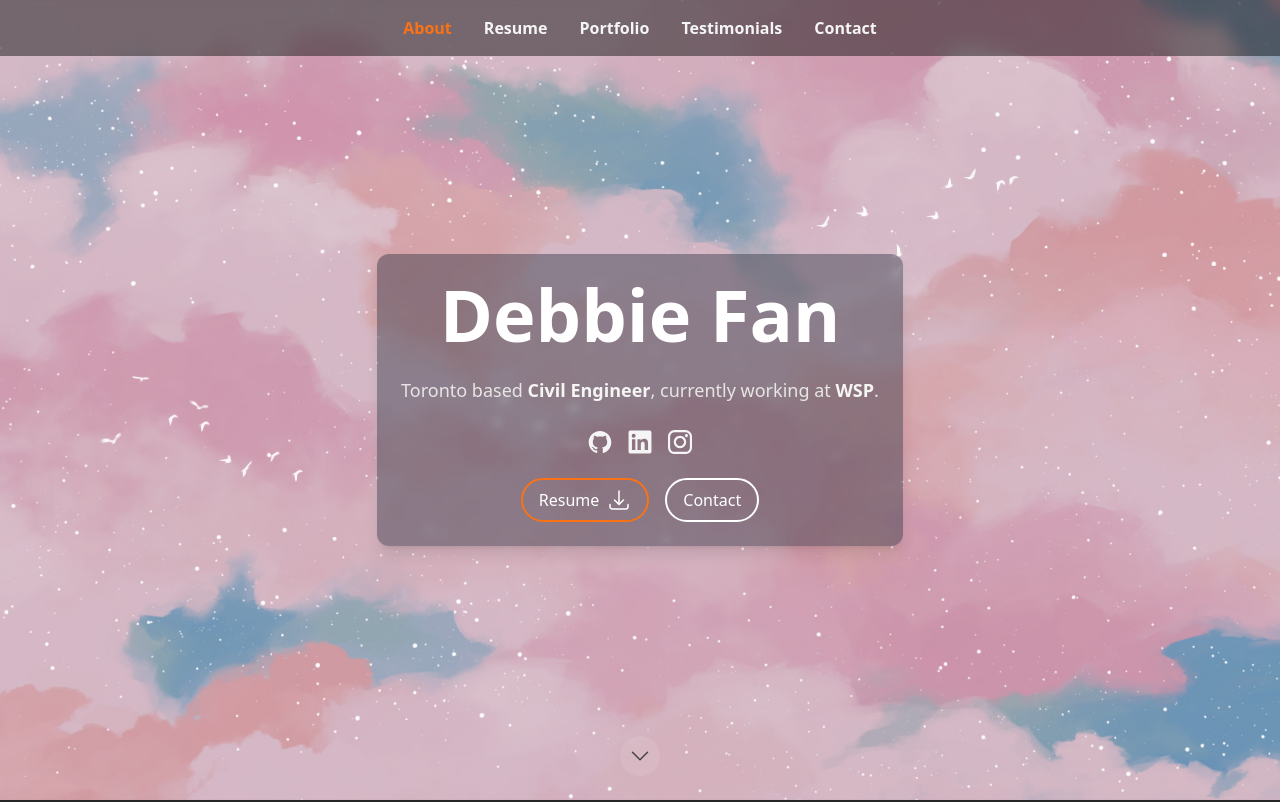
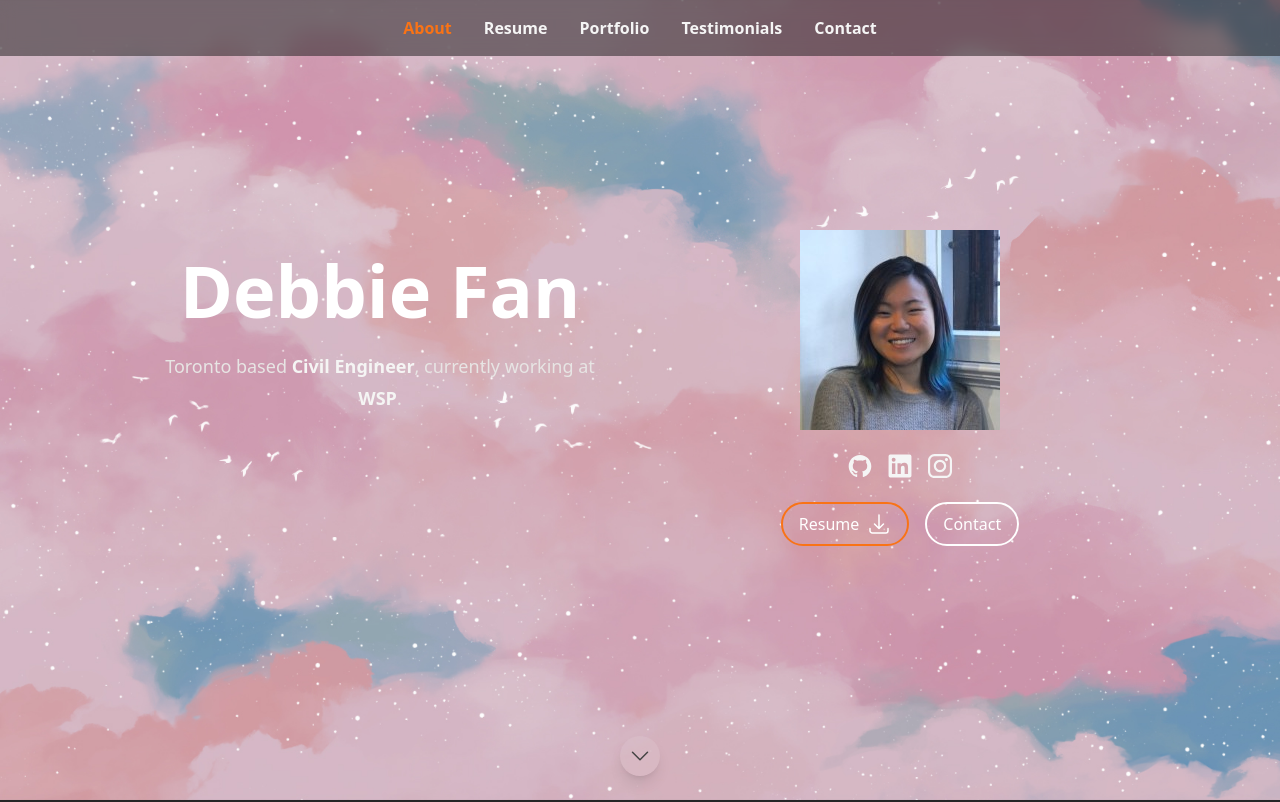
Before and after one commit to debbie-fan/debbie-fan-portfolio, a Next.js app: page / in a window 1280 px wide. Shown: the top 802 px of the page. Built offline with nearby package versions, Linux system fonts and the light colour scheme.

Commit message:
Adjust Home page layout and add profile picture to Home page

```diff
--- a/src/components/Sections/Hero.tsx
+++ b/src/components/Sections/Hero.tsx
@@ -8,7 +8,7 @@ import Section from '../Layout/Section';
 import Socials from '../Socials';
 
 const Hero: FC = memo(() => {
-  const {imageSrc, name, description, actions} = heroData;
+  const {imageSrc, profileImageSrc, name, description, actions} = heroData;
 
   return (
     <Section noPadding sectionId={SectionId.Hero}>
@@ -20,10 +20,19 @@ const Hero: FC = memo(() => {
           priority
           src={imageSrc}
         />
-        <div className="z-10  max-w-screen-lg px-4 lg:px-0">
-          <div className="flex flex-col items-center gap-y-6 rounded-xl bg-gray-800/40 p-6 text-center shadow-lg backdrop-blur-sm">
+        <div className="z-10 max-w-screen-lg px-4 lg:px-0 columns-2">
+          <div className="flex flex-col items-center gap-y-6 rounded-xl p-6 text-center">
             <h1 className="text-4xl font-bold text-white sm:text-5xl lg:text-7xl">{name}</h1>
             {description}
+            <div>
+              <Image
+                alt={`${name}-prof-image`}
+
+                placeholder="blur"
+                priority
+                src={profileImageSrc}
+              />
+            </div>
             <div className="flex gap-x-4 text-neutral-100">
               <Socials />
             </div>
@@ -45,7 +54,7 @@ const Hero: FC = memo(() => {
         </div>
         <div className="absolute inset-x-0 bottom-6 flex justify-center">
           <a
-            className="rounded-full bg-stone-100/10 transition-colors duration-300 ease-in-out hover:bg-stone-100/30 p-1 ring-white ring-offset-2 ring-offset-gray-700/80 focus:outline-none focus:ring-2 sm:p-2"
+            className="rounded-full bg-stone-100/10 transition-colors duration-300 ease-in-out hover:bg-stone-100/30 shadow-lg p-1 ring-white ring-offset-2 ring-offset-gray-700/80 focus:outline-none focus:ring-2 sm:p-2"
             href={`/#${SectionId.About}`}>
             <ChevronDownIcon className="h-5 w-5 bg-transparent sm:h-6 sm:w-6" />
           </a>
--- a/src/data/data.tsx
+++ b/src/data/data.tsx
@@ -39,6 +39,7 @@ import {
   TestimonialSection,
   TimelineItem,
 } from './dataDef';
+import { profile } from 'console';
 
 /**
  * Page meta data
@@ -69,6 +70,7 @@ export type SectionId = (typeof SectionId)[keyof typeof SectionId];
  */
 export const heroData: Hero = {
   imageSrc: heroImage,
+  profileImageSrc: profilepic,
   name: `Debbie Fan`,
   description: (
     <>
--- a/src/data/dataDef.ts
+++ b/src/data/dataDef.ts
@@ -22,6 +22,7 @@ export interface HomepageMeta {
  */
 export interface Hero {
   imageSrc: string;
+  profileImageSrc: string;
   name: string;
   description: JSX.Element;
   actions: HeroActionItem[];
```
